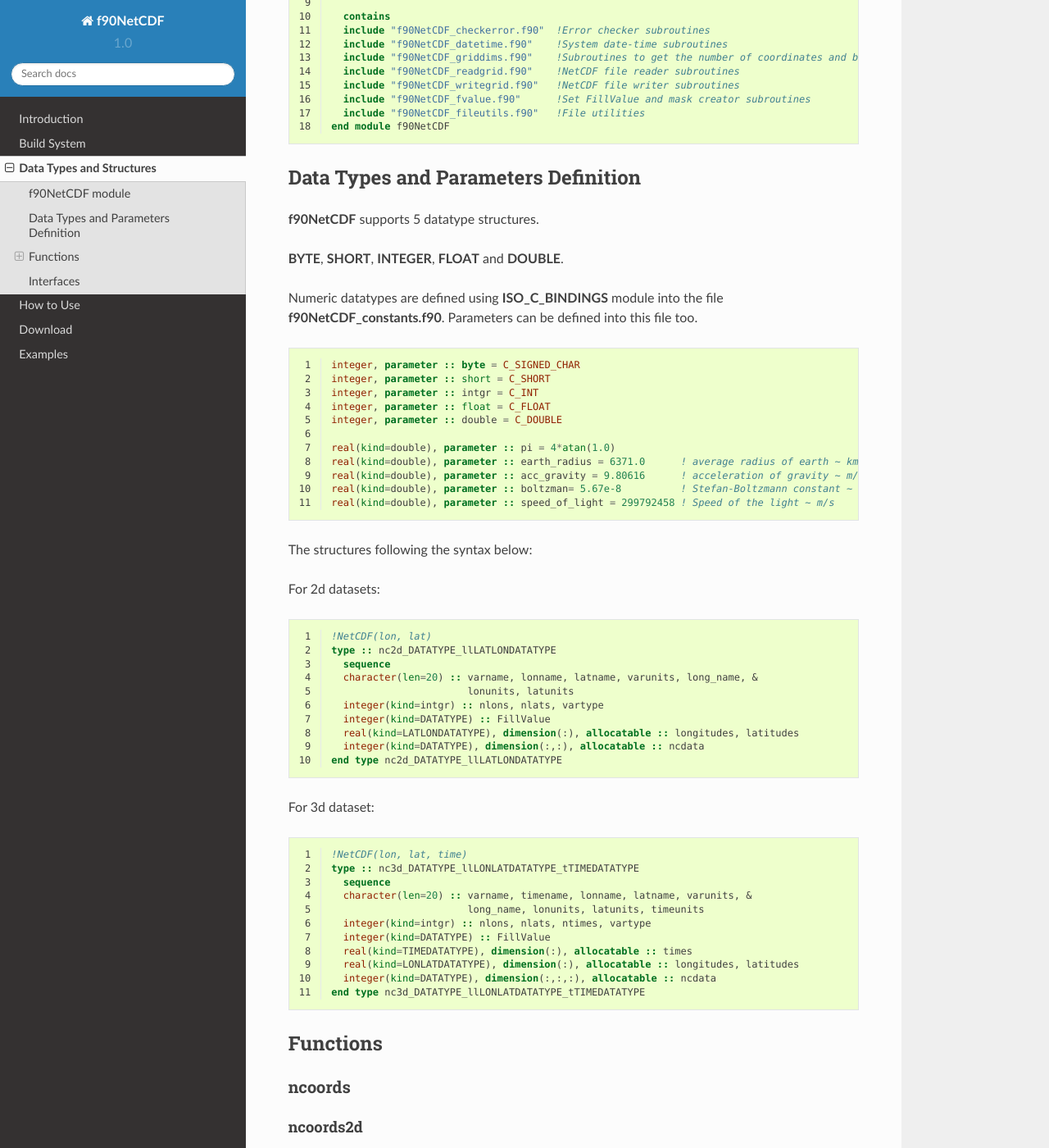
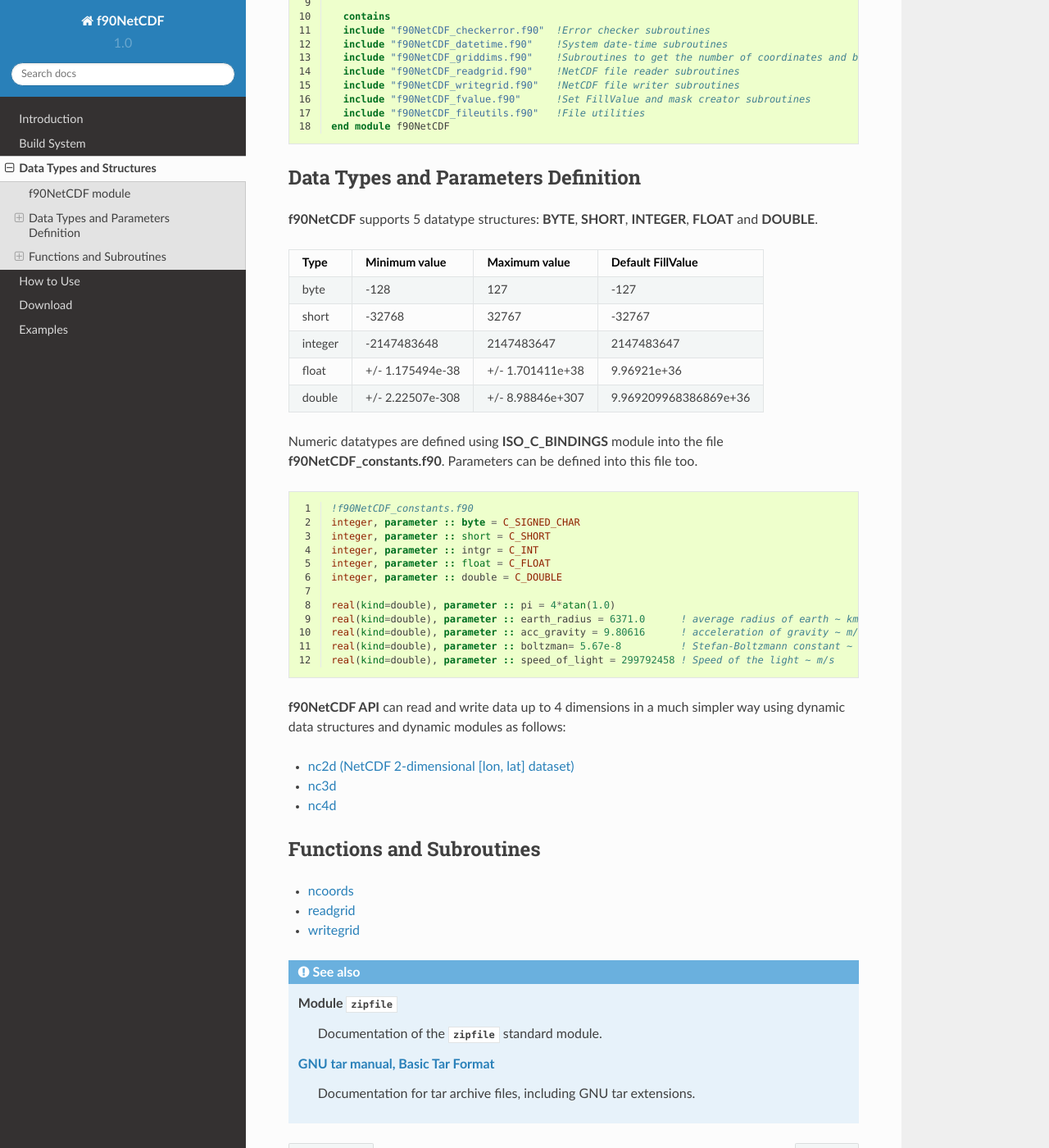
Before and after one commit to pimentafm/FortranProcessingLibrary, a Sphinx documentation site: the page built from docs/src/structures.rst, in a window 1280 px wide and 1400 px high, scrolled down 440 px. Shown: the whole window at 82% size. Built offline with Sphinx 7.4.7 and the Read the Docs theme 2.0.0, drawn with Linux system fonts in a browser that asks for light colours; some of the changed text lies outside the part shown.

```diff
--- a/docs/conf.py
+++ b/docs/conf.py
@@ -29,7 +29,13 @@
 # Add any Sphinx extension module names here, as strings. They can be
 # extensions coming with Sphinx (named 'sphinx.ext.*') or your custom
 # ones.
-extensions = ['sphinxfortran.fortran_domain']
+extensions = ['sphinx.ext.autodoc',
+              'sphinx.ext.doctest',
+              'sphinx.ext.intersphinx',
+              'sphinx.ext.todo',
+              'sphinx.ext.coverage',
+              'sphinxfortran.fortran_domain',
+              'sphinxfortran.fortran_autodoc']
 
 # Add any paths that contain templates here, relative to this directory.
 templates_path = ['_templates']
--- /dev/null
+++ b/docs/src/datatypes/nc3d.rst
@@ -0,0 +1,4 @@
+nc3d
+====
+
+ggg
--- /dev/null
+++ b/docs/src/datatypes/nc4d.rst
@@ -0,0 +1,4 @@
+nc4d
+====
+
+sss
--- /dev/null
+++ b/docs/src/functions_subroutines/ncoords.rst
@@ -0,0 +1,4 @@
+ncoords
+=======
+
+ff
--- /dev/null
+++ b/docs/src/functions_subroutines/readgrid.rst
@@ -0,0 +1,4 @@
+readgrid
+========
+
+ggggg
--- /dev/null
+++ b/docs/src/functions_subroutines/writegrid.rst
@@ -0,0 +1,4 @@
+writegrid
+=========
+
+dfg
--- a/docs/src/structures.rst
+++ b/docs/src/structures.rst
@@ -1,6 +1,5 @@
 Data Types and Structures
 *************************
-
 .. highlight:: fortran
    :linenothreshold: 2
 
@@ -35,15 +34,28 @@ external libraries and intrinsic functions.
 Data Types and Parameters Definition
 ====================================
 
-**f90NetCDF** supports 5 datatype structures.
+**f90NetCDF** supports 5 datatype structures: **BYTE**, **SHORT**, **INTEGER**, **FLOAT** and **DOUBLE**.
 
-**BYTE**, **SHORT**, **INTEGER**, **FLOAT** and **DOUBLE**.
++---------+------------------+------------------+-----------------------+
+|  Type   | Minimum value    | Maximum value    | Default FillValue     |
++=========+==================+==================+=======================+
+|  byte   | -128             | 127              | -127                  |
++---------+------------------+------------------+-----------------------+
+|  short  | -32768           | 32767            | -32767                |
++---------+------------------++-----------------+-----------------------+
+| integer | -2147483648      | 2147483647       | 2147483647            |
++---------+------------------+------------------+-----------------------+
+|  float  | +/- 1.175494e-38 | +/- 1.701411e+38 | 9.96921e+36           |
++---------+------------------+------------------+-----------------------+
+| double  | +/- 2.22507e-308 | +/- 8.98846e+307 | 9.969209968386869e+36 |
++---------+------------------+------------------+-----------------------+
 
 Numeric datatypes are defined using **ISO_C_BINDINGS** module into the file **f90NetCDF_constants.f90**.
 Parameters can be defined into this file too.
 
 ::
 
+  !f90NetCDF_constants.f90
   integer, parameter :: byte = C_SIGNED_CHAR
   integer, parameter :: short = C_SHORT
   integer, parameter :: intgr = C_INT
@@ -56,98 +68,24 @@ Parameters can be defined into this file too.
   real(kind=double), parameter :: boltzman= 5.67e-8          ! Stefan-Boltzmann constant ~ W/m^2/K^4
   real(kind=double), parameter :: speed_of_light = 299792458 ! Speed of the light ~ m/s
 
-The structures following the syntax below:
+**f90NetCDF API** can read and write data up to 4 dimensions in a much simpler way using dynamic data structures and dynamic modules as follows:
 
-For 2d datasets:
+.. toctree::
+   :maxdepth: 2
 
-::
+   datatypes/nc2d
+   datatypes/nc3d
+   datatypes/nc4d
 
-  !NetCDF(lon, lat)
-  type :: nc2d_DATATYPE_llLATLONDATATYPE
-    sequence
-    character(len=20) :: varname, lonname, latname, varunits, long_name, &
-                         lonunits, latunits
-    integer(kind=intgr) :: nlons, nlats, vartype
-    integer(kind=DATATYPE) :: FillValue
-    real(kind=LATLONDATATYPE), dimension(:), allocatable :: longitudes, latitudes
-    integer(kind=DATATYPE), dimension(:,:), allocatable :: ncdata
-  end type nc2d_DATATYPE_llLATLONDATATYPE
+Functions and Subroutines
+=========================
 
-For 3d dataset:
+.. toctree::
+   :maxdepth: 2
 
-::
-
-  !NetCDF(lon, lat, time)
-  type :: nc3d_DATATYPE_llLONLATDATATYPE_tTIMEDATATYPE
-    sequence
-    character(len=20) :: varname, timename, lonname, latname, varunits, &
-                         long_name, lonunits, latunits, timeunits
-    integer(kind=intgr) :: nlons, nlats, ntimes, vartype
-    integer(kind=DATATYPE) :: FillValue
-    real(kind=TIMEDATATYPE), dimension(:), allocatable :: times
-    real(kind=LONLATDATATYPE), dimension(:), allocatable :: longitudes, latitudes
-    integer(kind=DATATYPE), dimension(:,:,:), allocatable :: ncdata
-  end type nc3d_DATATYPE_llLONLATDATATYPE_tTIMEDATATYPE
-
-Functions
-=========
-
-ncoords
--------
-
-ncoords2d
-.........
-
-ncoords3d
-.........
-
-readgrid
---------
-
-readgrid2d
-..........
-
-readgrid3d
-..........
-
-writegrid
----------
-
-writegrid2d
-...........
-
-writegrid3d
-...........
-
-setFillValue
-------------
-
-setFillvalue2d
-..............
-
-setFillvalue3d
-..............
-
-Interfaces
-==========
-
-+------------------------+------------+----------+----------+
-| Header row, column 1   | Header 2   | Header 3 | Header 4 |
-| (header rows optional) |            |          |          |
-+========================+============+==========+==========+
-| body row 1, column 1   | column 2   | column 3 | column 4 |
-+------------------------+------------+----------+----------+
-| body row 2             | ...        | ...      |          |
-+------------------------+------------+----------+----------+
-
-=====  =====  =======
-A      B      A and B
-=====  =====  =======
-False  False  False
-True   False  False
-False  True   False
-True   True   True
-=====  =====  =======
+   functions_subroutines/ncoords
+   functions_subroutines/readgrid
+   functions_subroutines/writegrid
 
 .. seealso::
 
```
Also changed, not shown: docs/src/datatypes/nc2d.rst (added, +35 -0 lines), 1 other file.
